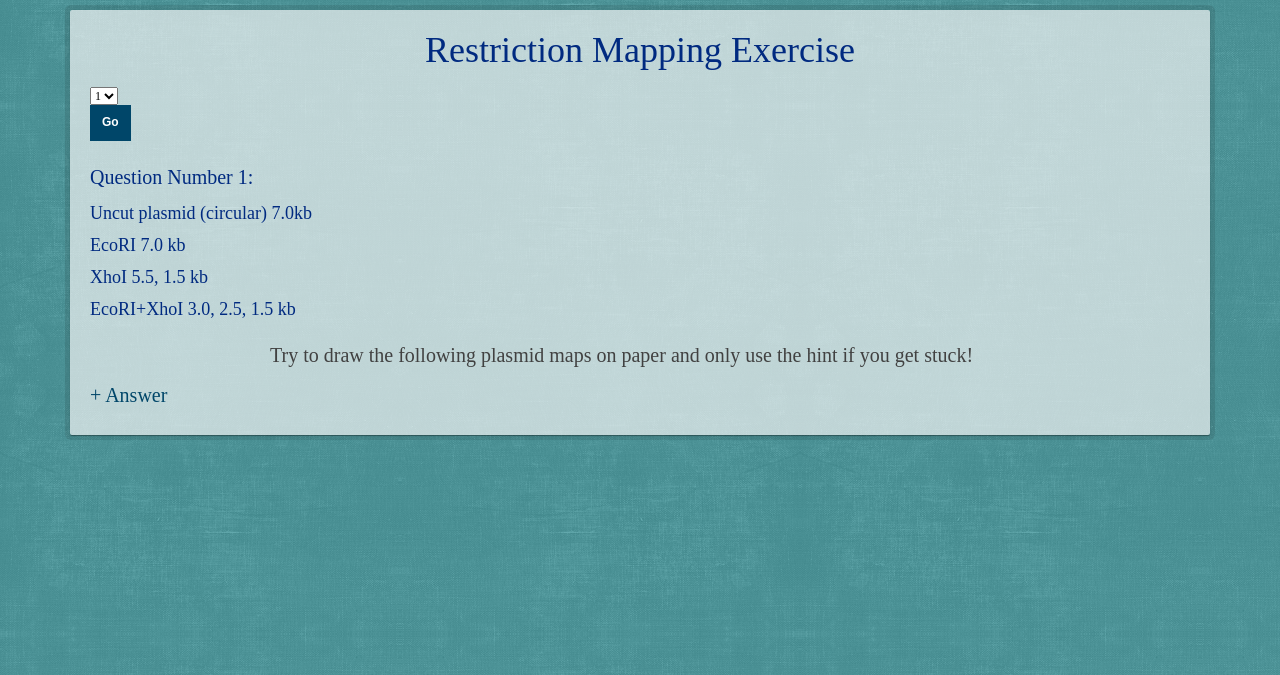
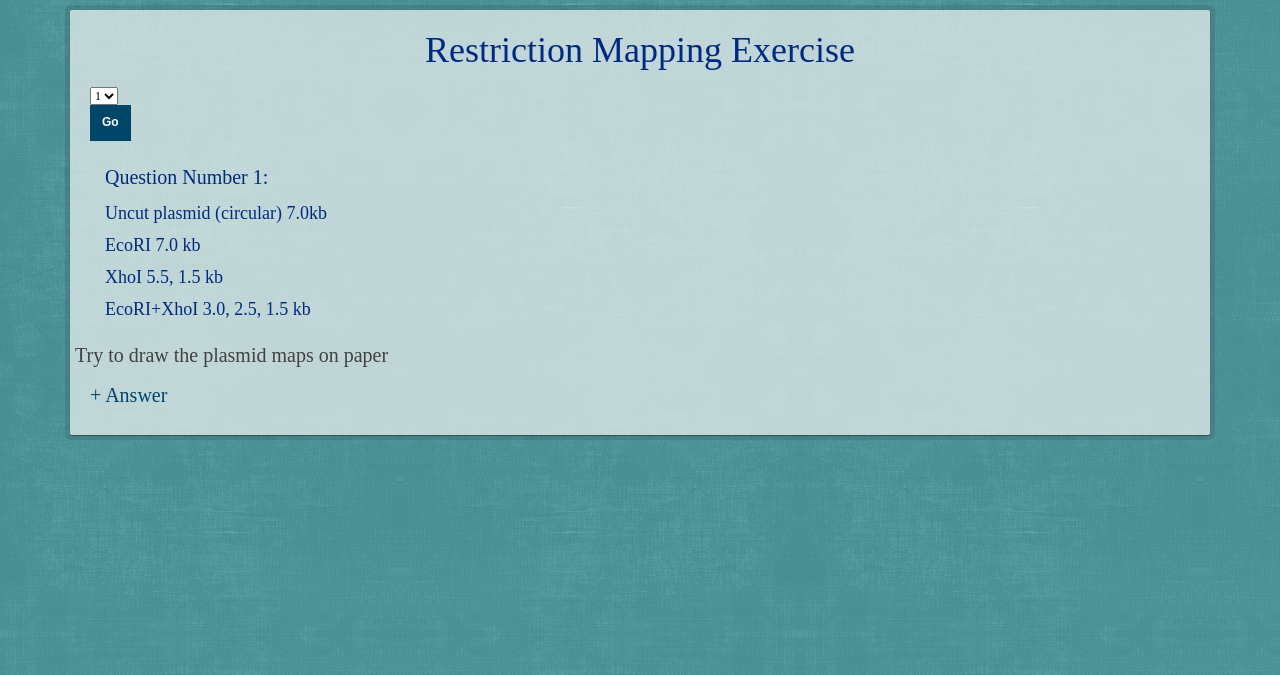
Before and after one commit to halahad86/Molecular_Methods_App, a Django app: page /mapping/1/ in a window 1280 px wide. Shown: the part 158-833 px from the top of the page. Run offline with Django 3.2, Linux system fonts and the light colour scheme; a user stored in the database is signed in; data comes from the database, SQL or seed files in the repository; some libraries are stand-ins or nearby versions; some web fonts are replaced.

Commit message:
fixed some scaling issues on mapping - also changed text

```diff
--- a/templates/mapping.html
+++ b/templates/mapping.html
@@ -44,17 +44,16 @@
             <br>
             <br>
             <br>
-            <div div class="span4" align="left" float="left">
+            <div div class="container" align="left" float="left">
                 <h2 class="blue-heading-h2">Question Number {{ number }}:</h2>
                 <h3 class="blue-heading-h3">{{ question|linebreaks }} </h3>
             </div>
-            <div class="span3" align="left" float="left" style="padding-left:180px;">
-                <h2> Try to draw the following plasmid maps on paper and only use the hint if you get stuck!
-            </div></h2>
+            <div class="row" >
+                {#                <h2> Try to draw the following plasmid maps on paper and only use the hint if you get stuck!</h2></div>#}
 
+                <h2> Try to draw the plasmid maps on paper </h2></div>
 
-
-            <div>
+            <div class="container">
 
                 <div>
                     <!-- this is the first part but it is hidden-->
```
